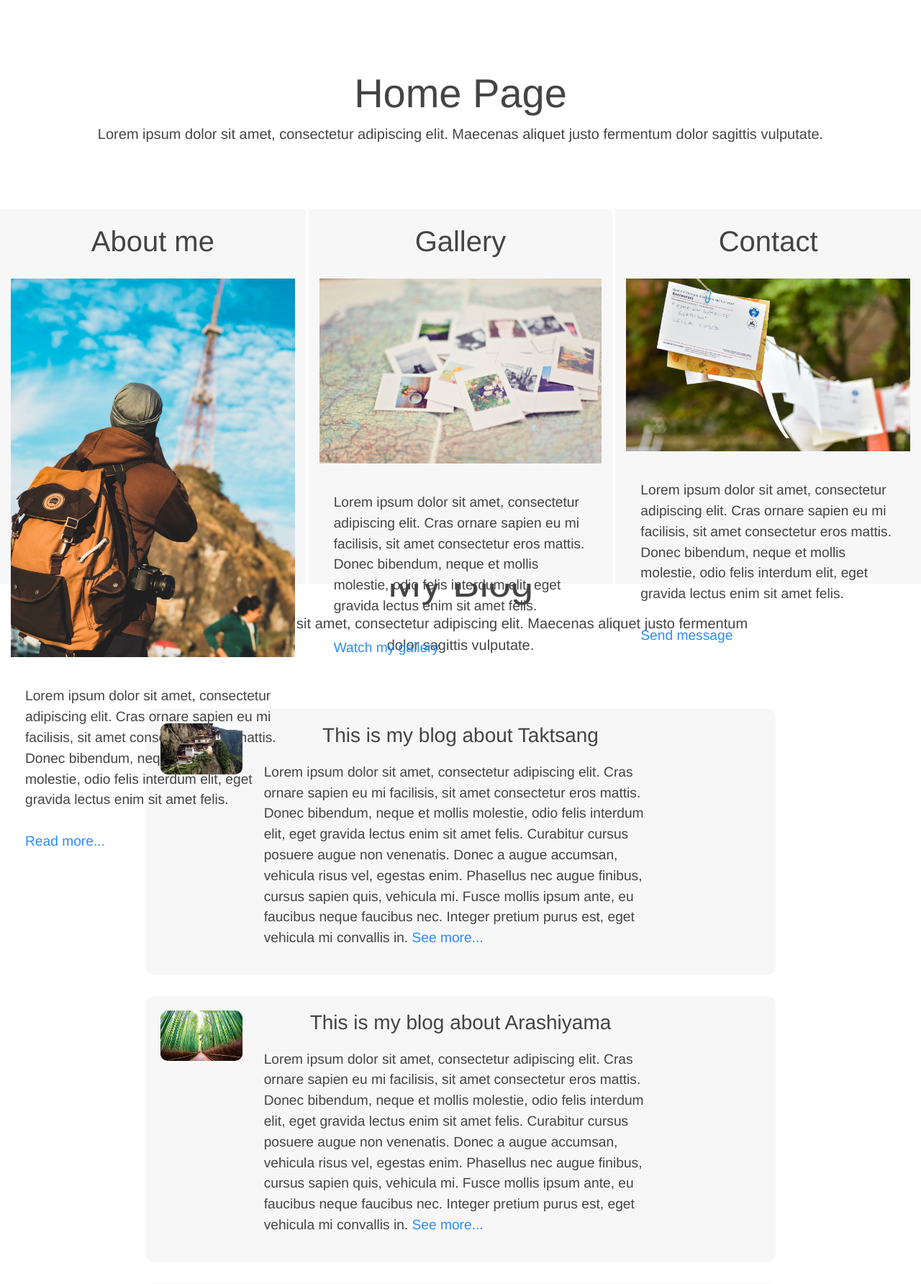
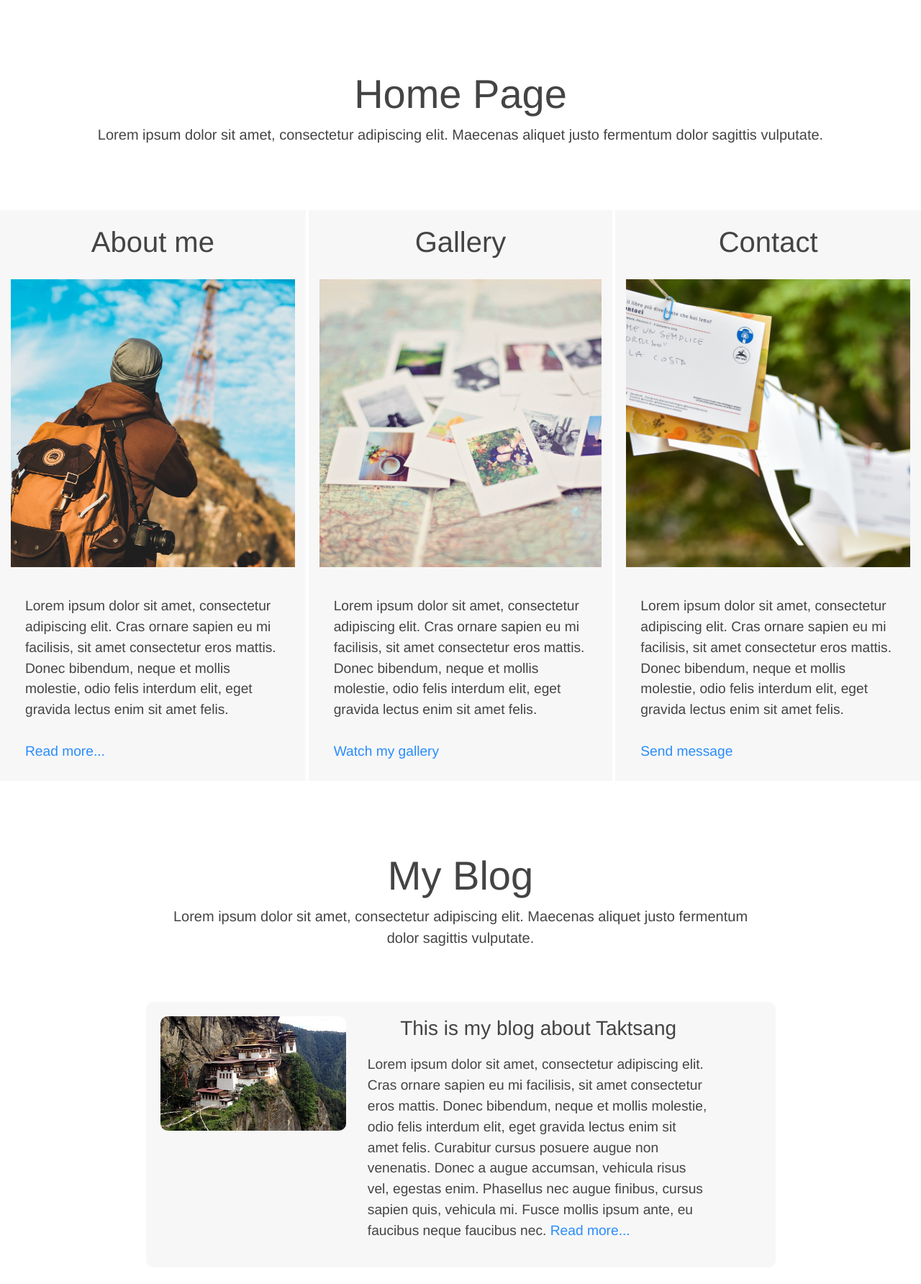
Before and after one commit to kuba-bujak/Aplikacja_na_chmure, a Flask app: page / in a window 1280 px wide. Shown: the part 1074-2858 px from the top of the page at 72% size. Run offline with Flask 2, Linux system fonts and the light colour scheme; some libraries are stand-ins or nearby versions.

Commit message:
Większa responsywność

```diff
--- a/app.py
+++ b/app.py
@@ -5,13 +5,12 @@ from flask import abort, redirect, url_for, make_response
 from flask import Flask
 from flask_mail import Mail, Message
 
-
 app = Flask(__name__)
 
 ''' OBSŁUGA EMAIL'''
 
 mail = Mail(app)
-app.config['MAIL_SERVER']='smtp.gmail.com'
+app.config['MAIL_SERVER'] = 'smtp.gmail.com'
 app.config['MAIL_PORT'] = 465
 app.config['MAIL_USERNAME'] = 'yourId@gmail.com'
 app.config['MAIL_PASSWORD'] = '*****'
@@ -21,31 +20,39 @@ app.config['MAIL_USE_SSL'] = True
 mail = Mail(app)
 '''TRASOWANIE'''
 
+
 @app.route("/")
 def home():
     return render_template('index.html')
+
 
 @app.route("/aboutme")
 def aboutme():
     return render_template('aboutme.html')
 
+
 @app.route("/gallery")
 def gallery():
     return render_template('gallery.html')
+
 
 @app.route("/contact")
 def contact():
     return render_template('contact.html')
 
+
 '''OBSLUGA BLEDOW'''
+
 
 @app.route('/error_denied')
 def error_denied():
     abort(401)
 
+
 @app.route('/error_internal')
 def error_internal():
     return render_template('template.html', name='ERROR 505'), 505
+
 
 @app.route('/error_not_found')
 def error_not_found():
@@ -53,11 +60,10 @@ def error_not_found():
     response.headers['X-Something'] = 'A value'
     return response
 
+
 @app.errorhandler(404)
-def not_found_error(error):
+def not_found_error():
     return render_template('404.html'), 404
-
-
 
 
 if __name__ == '__main__':
--- a/static/css/main.css
+++ b/static/css/main.css
@@ -20,6 +20,7 @@ body {
   #navbar{
     overflow: hidden;
     z-index: 10;
+    border-bottom: 1px solid #ccc;
   }
 
   .navbar-nav{
@@ -36,7 +37,7 @@ body {
    */
 
    .second-nav{
-    height: 85vh;
+    min-height: 85vh;
    }
   .page-header{
     margin-top: 50px;
@@ -46,7 +47,7 @@ body {
     text-align: center;
     background-color: #f7f7f7;
     margin-top: 50px;
-    height: 65vh;
+    min-height: 65vh;
   }
 
   .container-fluid .main-options:first-child{
@@ -70,7 +71,7 @@ body {
 
   .index-nav-img{
     width: 100%;
-    max-height: 550px;
+    height: 50vh;
     object-fit: cover;
   }
 
@@ -124,6 +125,7 @@ body {
      color: white;
      padding: 20px;
      letter-spacing: 1px;
+     font-size: 0.8em;
    }
 
    footer a{
@@ -157,8 +159,8 @@ body {
    */
 
    .container{
-     height: 100vh;
-     margin-top: 50px;
+     min-height: 100vh;
+     margin: 50px auto;
    }
 
    .about-container{
@@ -177,6 +179,7 @@ body {
 
    .about-header{
      text-align: center;
+     margin-top: 20px;
    }
 
   .social-panel-icon:hover{
@@ -191,12 +194,13 @@ body {
 .container-gallery{
   width: 70%;
   margin-bottom: 100px;
+  font-size: 0.9em;
 }
    .postcard
 {
 	text-align: center;
 	padding: 20px;
-  height: 30vh;
+    height: 30vh;
 }
 
 .postcard p
--- a/templates/index.html
+++ b/templates/index.html
@@ -93,12 +93,12 @@
         </div>
         <div class="blog-container">
             <div class="row">
-                <div class="col-md-2">
+                <div class="col-md-4">
                     <a href="{{ url_for('gallery') }}">
                         <img src="/static/01.jpg" class="img-fluid blog-image" alt="Taktsang">
                     </a>
                     </div>
-                <div class="col-md-8 blog-content">
+                <div class="col-md-7 blog-content">
                     <h3>This is my blog about Taktsang</h3>
                     <p>
                         Lorem ipsum dolor sit amet, consectetur adipiscing elit.
@@ -107,21 +107,20 @@
                         eget gravida lectus enim sit amet felis. Curabitur cursus posuere augue
                         non venenatis. Donec a augue accumsan, vehicula risus vel, egestas enim.
                         Phasellus nec augue finibus, cursus sapien quis, vehicula mi.
-                        Fusce mollis ipsum ante, eu faucibus neque faucibus nec. Integer pretium purus est,
-                        eget vehicula mi convallis in.
-                        <a href="">See more...</a>
+                        Fusce mollis ipsum ante, eu faucibus neque faucibus nec.
+                        <a href="">Read more...</a>
                     </p>
                 </div>
             </div>
         </div>
         <div class="blog-container">
             <div class="row">
-                <div class="col-md-2">
+                <div class="col-md-4">
                     <a href="{{ url_for('gallery') }}">
                         <img src="/static/02.jpg" class="img-fluid blog-image" alt="Arashiyama">
                     </a>
                     </div>
-                <div class="col-md-8 blog-content">
+                <div class="col-md-7 blog-content">
                     <h3>This is my blog about Arashiyama</h3>
                     <p>
                         Lorem ipsum dolor sit amet, consectetur adipiscing elit.
@@ -130,21 +129,20 @@
                         eget gravida lectus enim sit amet felis. Curabitur cursus posuere augue
                         non venenatis. Donec a augue accumsan, vehicula risus vel, egestas enim.
                         Phasellus nec augue finibus, cursus sapien quis, vehicula mi.
-                        Fusce mollis ipsum ante, eu faucibus neque faucibus nec. Integer pretium purus est,
-                        eget vehicula mi convallis in.
-                        <a href="">See more...</a>
+                        Fusce mollis ipsum ante, eu faucibus neque faucibus nec.
+                        <a href="">Read more...</a>
                     </p>
                 </div>
             </div>
         </div>
         <div class="blog-container">
             <div class="row">
-                <div class="col-md-2">
+                <div class="col-md-4">
                     <a href="{{ url_for('gallery') }}">
                         <img src="/static/03.jpg" class="img-fluid blog-image" alt="Bryce Canyon">
                     </a>
                     </div>
-                <div class="col-md-8 blog-content">
+                <div class="col-md-7 blog-content">
                     <h3>This is my blog about Bryce Canyon</h3>
                     <p>
                         Lorem ipsum dolor sit amet, consectetur adipiscing elit.
@@ -153,21 +151,20 @@
                         eget gravida lectus enim sit amet felis. Curabitur cursus posuere augue
                         non venenatis. Donec a augue accumsan, vehicula risus vel, egestas enim.
                         Phasellus nec augue finibus, cursus sapien quis, vehicula mi.
-                        Fusce mollis ipsum ante, eu faucibus neque faucibus nec. Integer pretium purus est,
-                        eget vehicula mi convallis in.
-                        <a href="">See more...</a>
+                        Fusce mollis ipsum ante, eu faucibus neque faucibus nec.
+                        <a href="">Read more...</a>
                     </p>
                 </div>
             </div>
         </div>
         <div class="blog-container">
             <div class="row">
-                <div class="col-md-2">
+                <div class="col-md-4">
                     <a href="{{ url_for('gallery') }}">
                         <img src="/static/04.jpg" class="img-fluid blog-image" alt="Taj Mahal">
                     </a>
                     </div>
-                <div class="col-md-8 blog-content">
+                <div class="col-md-7 blog-content">
                     <h3>This is my blog about Taj Mahal</h3>
                     <p>
                         Lorem ipsum dolor sit amet, consectetur adipiscing elit.
@@ -176,21 +173,20 @@
                         eget gravida lectus enim sit amet felis. Curabitur cursus posuere augue
                         non venenatis. Donec a augue accumsan, vehicula risus vel, egestas enim.
                         Phasellus nec augue finibus, cursus sapien quis, vehicula mi.
-                        Fusce mollis ipsum ante, eu faucibus neque faucibus nec. Integer pretium purus est,
-                        eget vehicula mi convallis in.
-                        <a href="">See more...</a>
+                        Fusce mollis ipsum ante, eu faucibus neque faucibus nec.
+                        <a href="">Read more...</a>
                     </p>
                 </div>
             </div>
         </div>
         <div class="blog-container">
             <div class="row">
-                <div class="col-md-2">
+                <div class="col-md-4">
                     <a href="{{ url_for('gallery') }}">
                         <img src="/static/05.jpg" class="img-fluid blog-image" alt="Serengeti">
                     </a>
                     </div>
-                <div class="col-md-8 blog-content">
+                <div class="col-md-7 blog-content">
                     <h3>This is my blog about Serengeti</h3>
                     <p>
                         Lorem ipsum dolor sit amet, consectetur adipiscing elit.
@@ -199,21 +195,20 @@
                         eget gravida lectus enim sit amet felis. Curabitur cursus posuere augue
                         non venenatis. Donec a augue accumsan, vehicula risus vel, egestas enim.
                         Phasellus nec augue finibus, cursus sapien quis, vehicula mi.
-                        Fusce mollis ipsum ante, eu faucibus neque faucibus nec. Integer pretium purus est,
-                        eget vehicula mi convallis in.
-                        <a href="">See more...</a>
+                        Fusce mollis ipsum ante, eu faucibus neque faucibus nec.
+                        <a href="">Read more...</a>
                     </p>
                 </div>
             </div>
         </div>
         <div class="blog-container">
             <div class="row">
-                <div class="col-md-2">
+                <div class="col-md-4">
                     <a href="{{ url_for('gallery') }}">
                         <img src="/static/06.jpg" class="img-fluid blog-image" alt="Mu Cang Chai">
                     </a>
                     </div>
-                <div class="col-md-8 blog-content">
+                <div class="col-md-7 blog-content">
                     <h3>This is my blog about Mu Cang Chai</h3>
                     <p>
                         Lorem ipsum dolor sit amet, consectetur adipiscing elit.
@@ -222,9 +217,8 @@
                         eget gravida lectus enim sit amet felis. Curabitur cursus posuere augue
                         non venenatis. Donec a augue accumsan, vehicula risus vel, egestas enim.
                         Phasellus nec augue finibus, cursus sapien quis, vehicula mi.
-                        Fusce mollis ipsum ante, eu faucibus neque faucibus nec. Integer pretium purus est,
-                        eget vehicula mi convallis in.
-                        <a href="">See more...</a>
+                        Fusce mollis ipsum ante, eu faucibus neque faucibus nec.
+                        <a href="">Read more...</a>
                     </p>
                 </div>
             </div>
```
